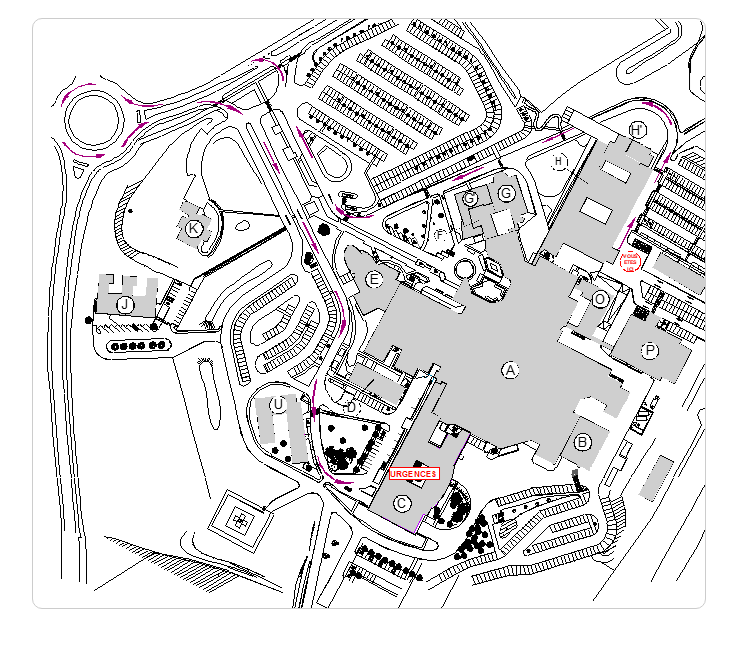
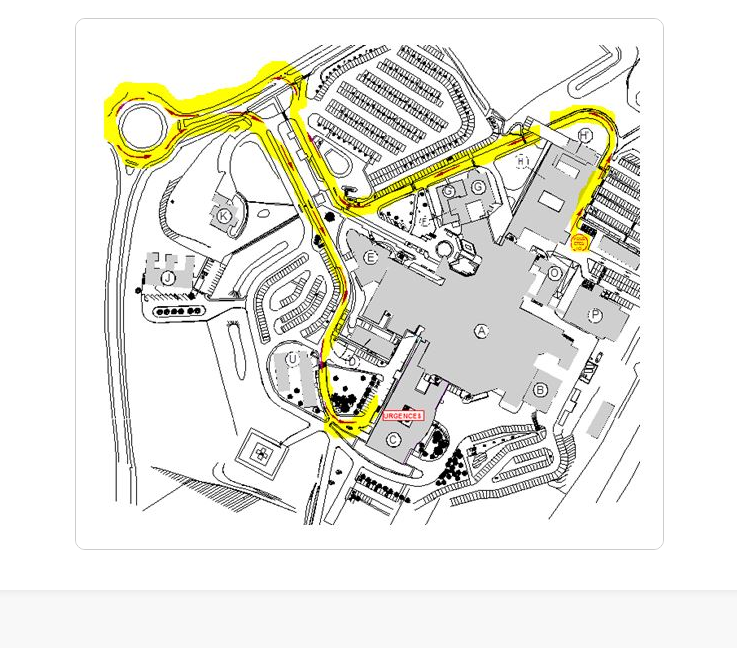
Before and after one commit to cours3Dpie/hopital-site-web, a plain HTML site: page index.html in a window 1280 px wide. Shown: the part 60-708 px from the top of the page, without its empty margins (271-1008 px from the left). Drawn offline with Linux system fonts and the light colour scheme.

Commit message:
Update index.html

```diff
--- a/index.html
+++ b/index.html
@@ -7,7 +7,7 @@
 <body>
 	<div class="container">
 		<h1>Plan de l'hôpital</h1>
-		<img src="fond.png" alt="Plan de l'hôpital">
+		<img src="fond2.JPG" alt="Plan de l'hôpital">
 	</div>
 </body>
 </html>
```
